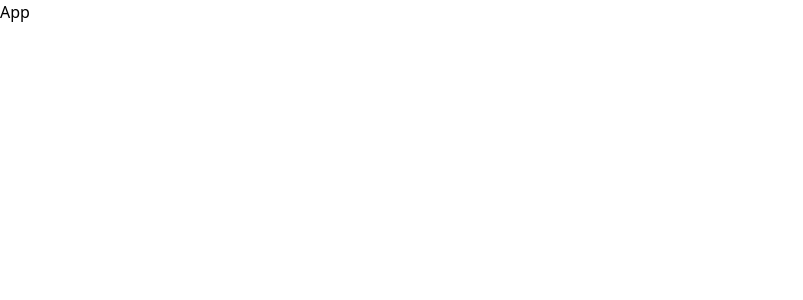
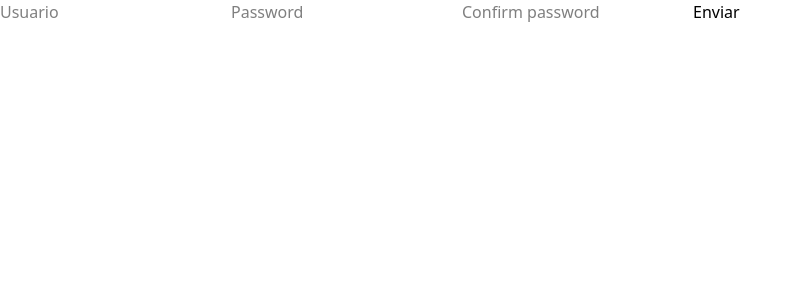
Before and after one commit to jimloxc9912/web-d-react-avanzado, a React (Vite) app: page / in a window 1280 px wide. Shown: the top 300 px of the page, without its empty margins (0-803 px from the left). Built offline with nearby package versions, Linux system fonts and the light colour scheme.

Commit message:
componente BasicForm

```diff
--- a/src/App.jsx
+++ b/src/App.jsx
@@ -1,7 +1,9 @@
 import React from 'react'
-
+import {BasicForm} from './components/BasicFrom'
 export const App = () => {
 return (
-<div>App</div>
+<div>
+  <BasicForm></BasicForm>
+</div>
   )
 }
--- /dev/null
+++ b/src/components/BasicFrom.jsx
@@ -0,0 +1,18 @@
+import { useForm } from 'react-hook-form'
+
+export const BasicForm = () => {
+  const { register, handleSubmit } = useForm()
+
+  const onSubmit = (data) => {
+    console.log(data)
+  }
+
+  return (
+    <form onSubmit={handleSubmit(onSubmit)}>
+      <input type='text' {...register('username')} placeholder='Usuario' />
+      <input type='password' {...register('password')} placeholder='Password' />
+      <input type='password' {...register('confirmPassword')} placeholder='Confirm password' />
+      <button type='submit'>Enviar</button>
+    </form>
+  )
+}
```
